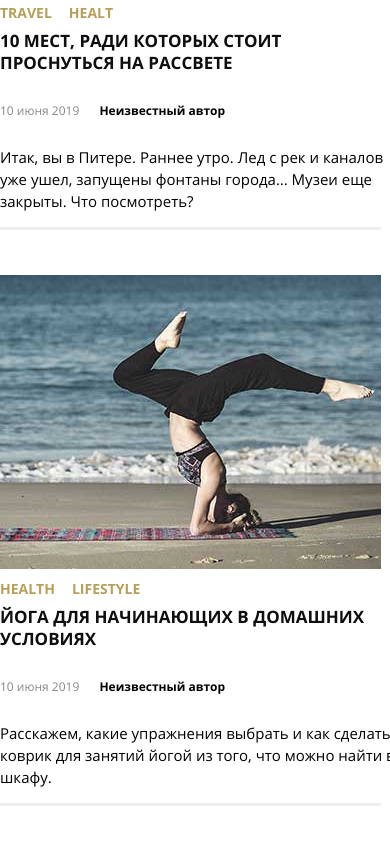
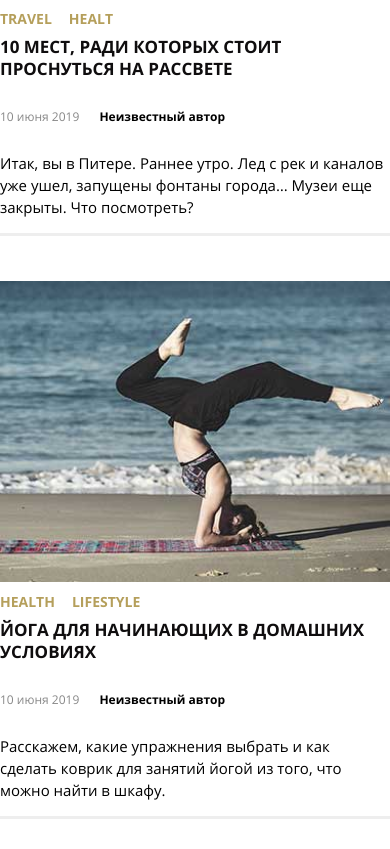
Before and after one commit to Danek682/Noemi, a plain HTML site: page index.html in a window 390 px wide. Shown: the part 2448-3297 px from the top of the page. Drawn offline with Linux system fonts and the light colour scheme; files whose address does not match are found by name.

Commit message:
Update style.css

```diff
--- a/style.css
+++ b/style.css
@@ -1182,6 +1182,10 @@ font-family: opensansregular, sans-serif;
     margin: 0;
   }
 
+  .news {
+    width: 100%;
+  }
+
   .post-item{
     padding-top: 10px;
   }
@@ -1198,6 +1202,7 @@ font-family: opensansregular, sans-serif;
       height: 3px;
       background: #eeeeee;
       margin-top: 15px;
+      width: 100%;
  }
  .post-title-search {
     font-size: 17px;
```
